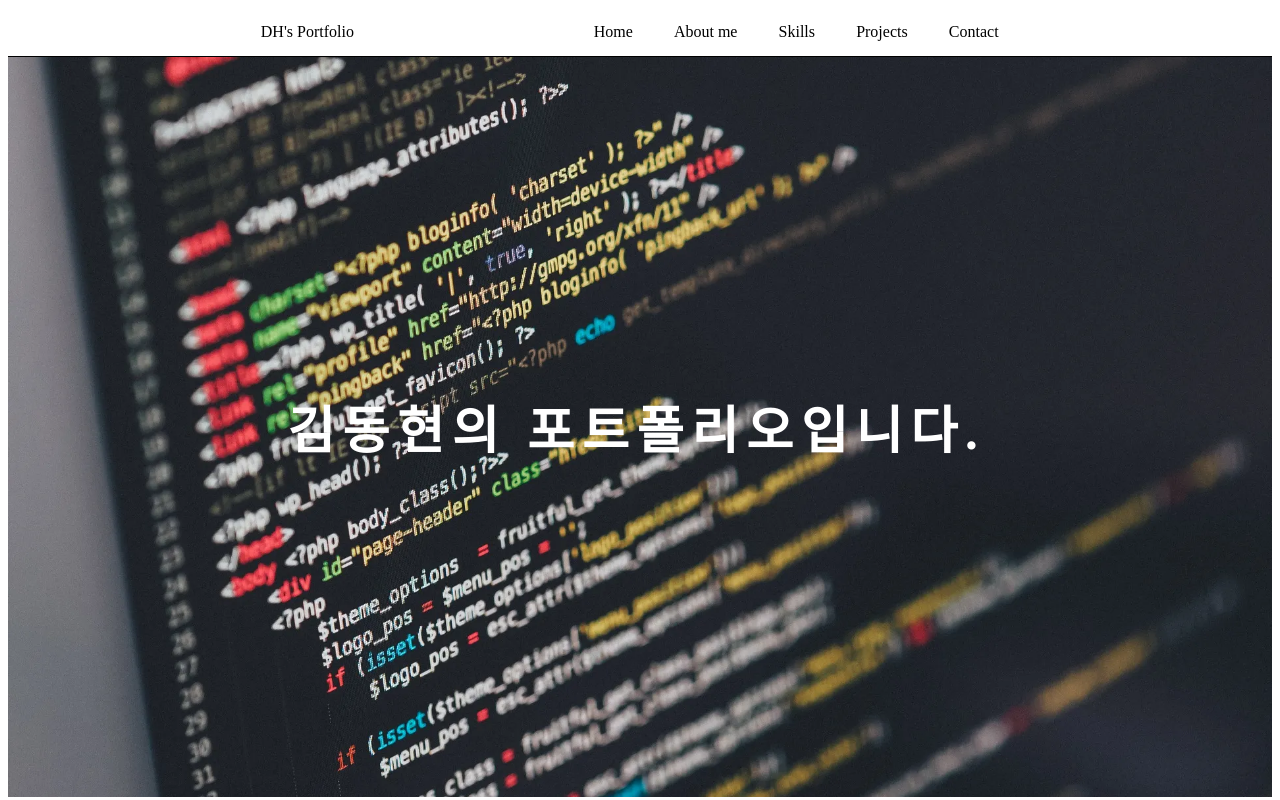
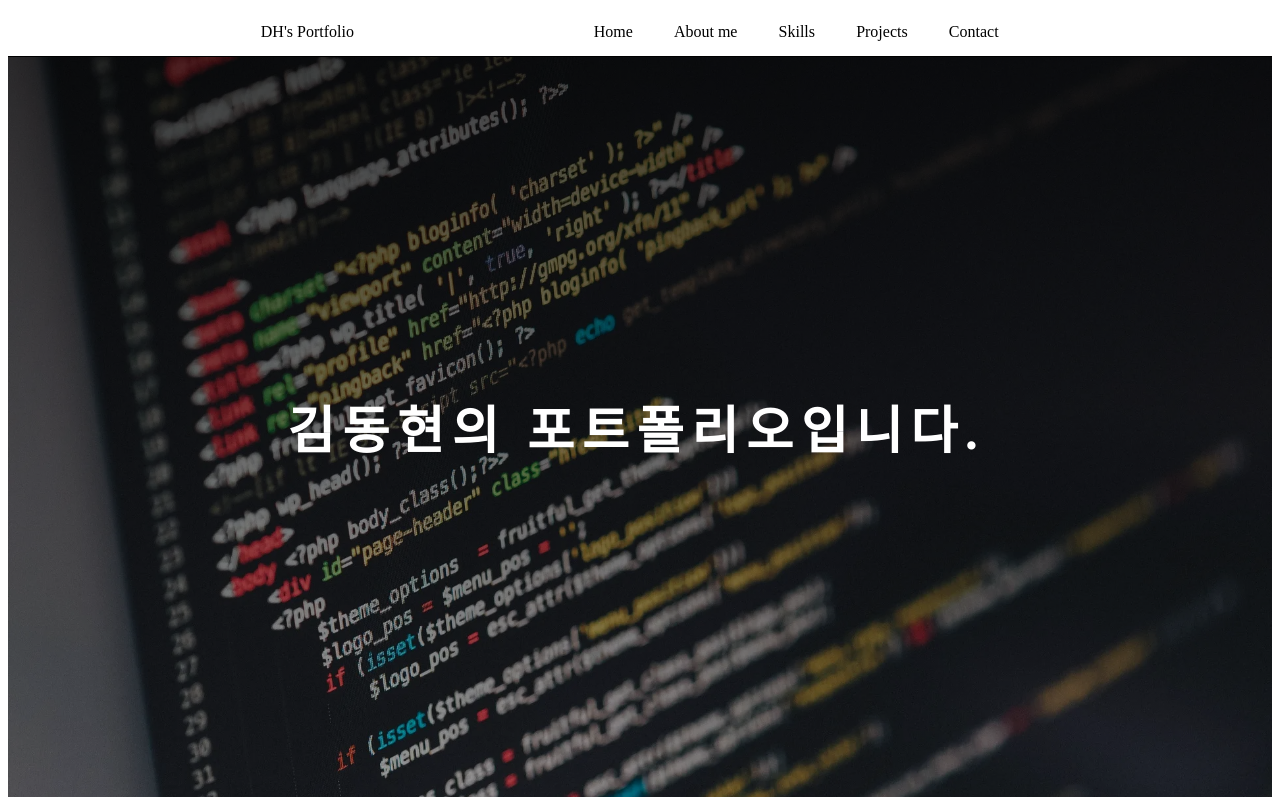
Before and after one commit to dtc03003/Portfolio, a React (Create React App) app: page / in a window 1280 px wide. Built offline with nearby package versions, Linux system fonts and the light colour scheme.

Commit message:
메인 배경 어둡게 변경

```diff
--- a/src/styles/Main.module.css
+++ b/src/styles/Main.module.css
@@ -4,7 +4,8 @@
     display: flex;
     justify-content: center;
     align-items: center;
-    background-image: url(../../public/img/Main.jpg);
+    background-image: linear-gradient(rgba(0, 0, 0, 0.7), rgba(0, 0, 0, 0.3)),
+        url(../../public/img/Main.jpg);
     background-size: cover;
     background-repeat: no-repeat; /* 배경 반복 금지 */
 }
```
